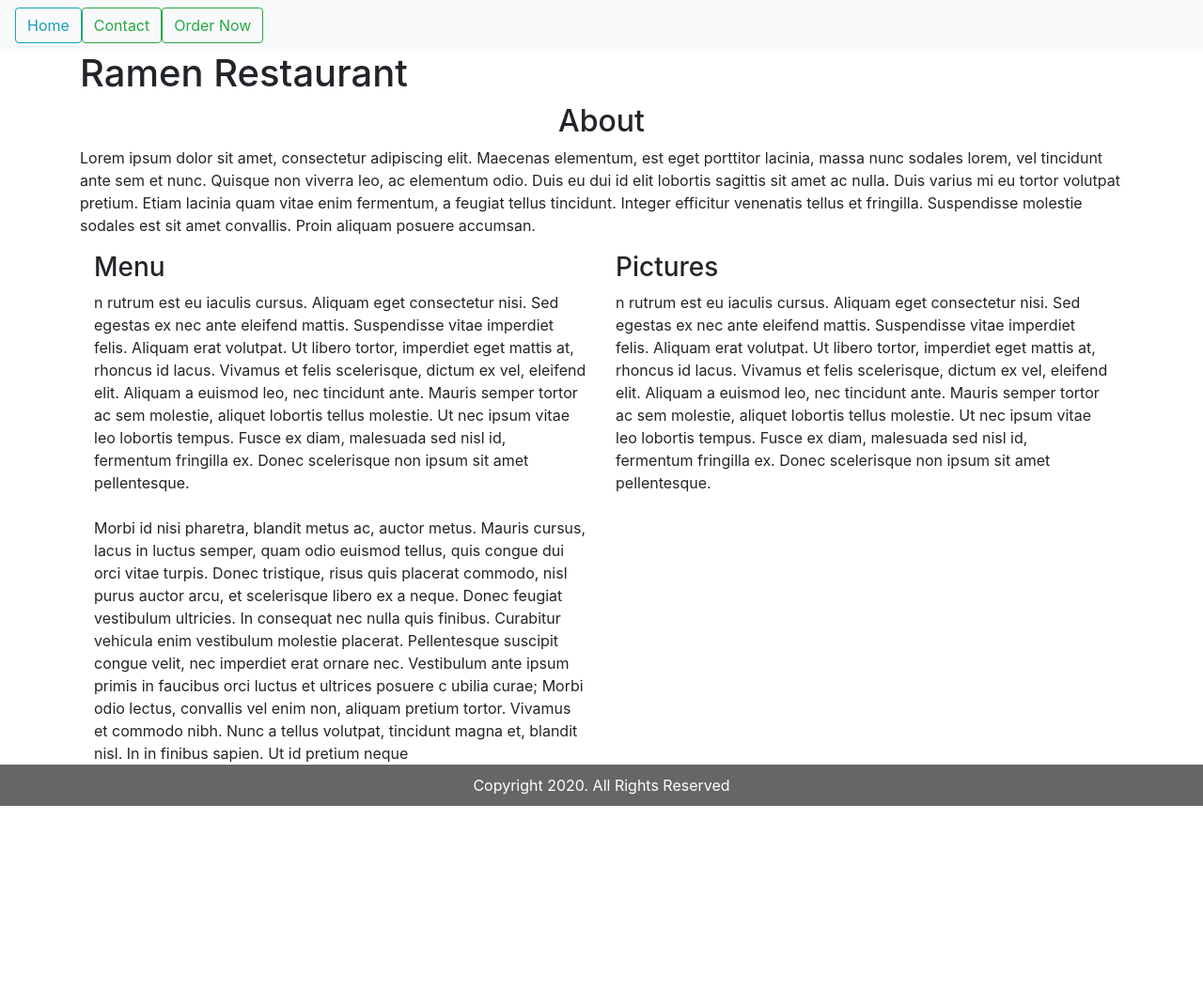
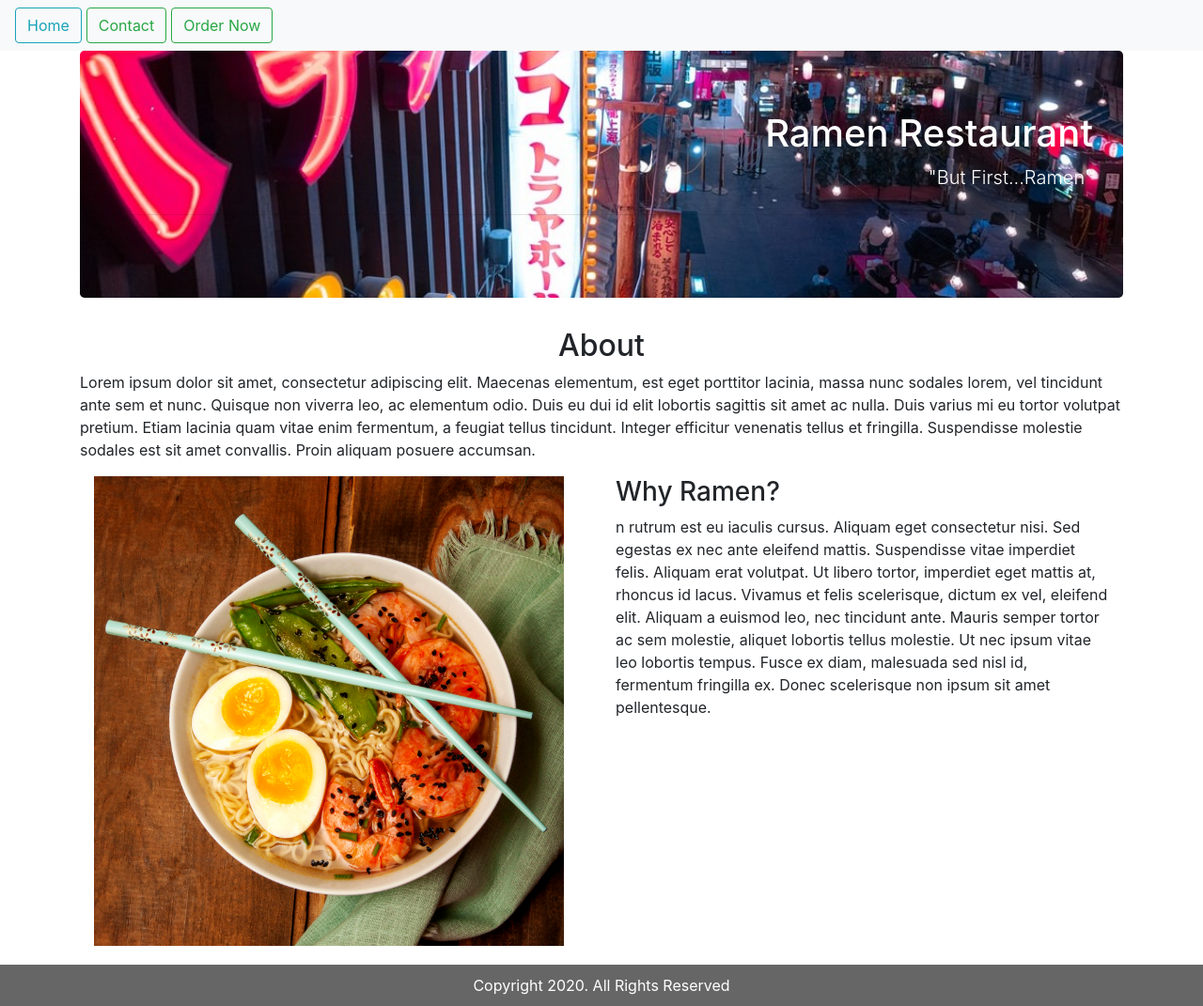
Before and after one commit to mhvue/ramenRestaurant, a plain HTML site: page index.html in a window 1280 px wide. Shown: the whole page at 94% size. Before the commit the page ends 858 px from the top, so only its background shows below. Drawn offline with nearby package versions, Linux system fonts and the light colour scheme.

Commit message:
added images to start. added js file

```diff
--- a/assets/style.css
+++ b/assets/style.css
@@ -8,3 +8,25 @@ footer{
 h2{
     text-align: center;
 }
+
+.jumbotron{
+    background-image:url("./images/city1.jpg");
+     background-repeat: no-repeat;
+    background-size: 100%;
+    height: auto;
+
+ }
+
+ img{
+    width: 500px;
+    margin-bottom: 20px;
+}
+
+h1, .lead{
+    color: white;
+    text-align: right;
+}
+
+button{
+    margin-right: 5px;
+}
--- a/index.html
+++ b/index.html
@@ -7,22 +7,31 @@
     <title>Ramen Restaurant</title>
     <link rel="stylesheet" href="https://stackpath.bootstrapcdn.com/bootstrap/4.4.1/css/bootstrap.min.css"
         integrity="sha384-Vkoo8x4CGsO3+Hhxv8T/Q5PaXtkKtu6ug5TOeNV6gBiFeWPGFN9MuhOf23Q9Ifjh" crossorigin="anonymous">
-    <link rel="stylesheet" href="assets/style.css" ; </head>
+    <link rel="stylesheet" href="assets/style.css">
+    <script src="https://code.jquery.com/jquery-3.4.1.js" integrity="sha256-WpOohJOqMqqyKL9FccASB9O0KwACQJpFTUBLTYOVvVU="
+    crossorigin="anonymous"></script>
+</head>
 
 <body>
     <nav class="navbar navbar-light bg-light">
         <form class="form-inline">
-            <button class="btn btn-outline-info" type="button">Home</button>
-            <button class="btn btn-outline-success" type="button">Contact</button>
-            <button class="btn btn-outline-success" type="button">Order Now</button>
+            <button class="btn btn-outline-info" type="button" href="#">Home</button>
+            <button class="btn btn-outline-success" id ="contactBtn" type="button">Contact</button>
+            <button class="btn btn-outline-success" type="button" href="#">Order Now</button>
         </form>
     </nav>
 
     <div class="container">
-        <header>
-            <h1>Ramen Restaurant</h1>
-        </header>
-        <h2>About</h2>
+
+
+        <div class="jumbotron">
+            <header>
+                <h1>Ramen Restaurant</h1>
+            </header>
+            <p class="lead">"But First...Ramen"</p>
+            <hr class="my-4">
+          </div>
+          <h2>About</h2>
         <p>
             Lorem ipsum dolor sit amet, consectetur adipiscing elit.
             Maecenas elementum, est eget porttitor lacinia, massa nunc sodales lorem,
@@ -37,29 +46,11 @@
         <div class="container">
             <div class="row">
                 <div class="col-md-6">
-                    <h3>Menu</h3>
-                    n rutrum est eu iaculis cursus. Aliquam eget consectetur nisi.
-                    Sed egestas ex nec ante eleifend mattis. Suspendisse vitae imperdiet felis.
-                    Aliquam erat volutpat. Ut libero tortor, imperdiet eget mattis at, rhoncus id
-                    lacus. Vivamus et felis scelerisque, dictum ex vel, eleifend elit. Aliquam a
-                    euismod leo, nec tincidunt ante. Mauris semper tortor ac sem molestie, aliquet
-                    lobortis tellus molestie. Ut nec ipsum vitae leo lobortis tempus. Fusce ex diam,
-                    malesuada sed nisl id, fermentum fringilla ex. Donec scelerisque non ipsum sit
-                    amet pellentesque.
-                    <br><br>
-                    Morbi id nisi pharetra, blandit metus ac, auctor metus. Mauris cursus, lacus in luctus
-                    semper, quam odio euismod tellus, quis congue dui orci vitae turpis. Donec tristique,
-                    risus quis placerat commodo, nisl purus auctor arcu, et scelerisque libero ex a neque.
-                    Donec feugiat vestibulum ultricies. In consequat nec nulla quis finibus. Curabitur vehicula
-                    enim vestibulum molestie placerat. Pellentesque suscipit congue velit, nec imperdiet erat
-                    ornare nec. Vestibulum ante ipsum primis in faucibus orci luctus et ultrices posuere c
-                    ubilia curae; Morbi odio lectus, convallis vel enim non, aliquam pretium tortor.
-                    Vivamus et commodo nibh. Nunc a tellus volutpat, tincidunt magna et, blandit nisl.
-                    In in finibus sapien. Ut id pretium neque
+                   <img src="./assets/images/ramenbowl.jpg" class="img-responsive">
 
                 </div>
                 <div class="col-md-6">
-                    <h3>Pictures</h3>
+                    <h3>Why Ramen?</h3>
                     n rutrum est eu iaculis cursus. Aliquam eget consectetur nisi.
                     Sed egestas ex nec ante eleifend mattis. Suspendisse vitae imperdiet felis.
                     Aliquam erat volutpat. Ut libero tortor, imperdiet eget mattis at, rhoncus id
@@ -75,21 +66,34 @@
         </div>
 
 
-
-
-
-
-
-
-
-
-
-
-
-
     </div>
 
+<!-- contact us -->
+    <div class="modal" tabindex="-1" role="dialog">
+        <div class="modal-dialog" role="document">
+          <div class="modal-content">
+            <div class="modal-header">
+              <h5 class="modal-title">Modal title</h5>
+              <button type="button" class="close" data-dismiss="modal" aria-label="Close">
+                <span aria-hidden="true">&times;</span>
+              </button>
+            </div>
+            <div class="modal-body">
+              <p>Modal body text goes here.</p>
+            </div>
+            <div class="modal-footer">
+              <button type="button" class="btn btn-secondary" data-dismiss="modal">Close</button>
+              <button type="button" class="btn btn-primary">Save changes</button>
+            </div>
+          </div>
+        </div>
+      </div>
+
     <footer>Copyright 2020. All Rights Reserved</footer>
+
+<script src="js/app.js"></script>
+<script src="https://cdn.jsdelivr.net/npm/popper.js@1.16.0/dist/umd/popper.min.js" integrity="sha384-Q6E9RHvbIyZFJoft+2mJbHaEWldlvI9IOYy5n3zV9zzTtmI3UksdQRVvoxMfooAo" crossorigin="anonymous"></script>
+<script src="https://stackpath.bootstrapcdn.com/bootstrap/4.4.1/js/bootstrap.min.js" integrity="sha384-wfSDF2E50Y2D1uUdj0O3uMBJnjuUD4Ih7YwaYd1iqfktj0Uod8GCExl3Og8ifwB6" crossorigin="anonymous"></script>
 </body>
 
 </html>
--- /dev/null
+++ b/js/app.js
@@ -0,0 +1,4 @@
+$("#contactBtn").on("click", function(){
+    console.log("click");
+
+})
```
Also changed, not shown: assets/images/city1.jpg (added), assets/images/ramenbowl.jpg (added), assets/images/sceen.jpg (added).
